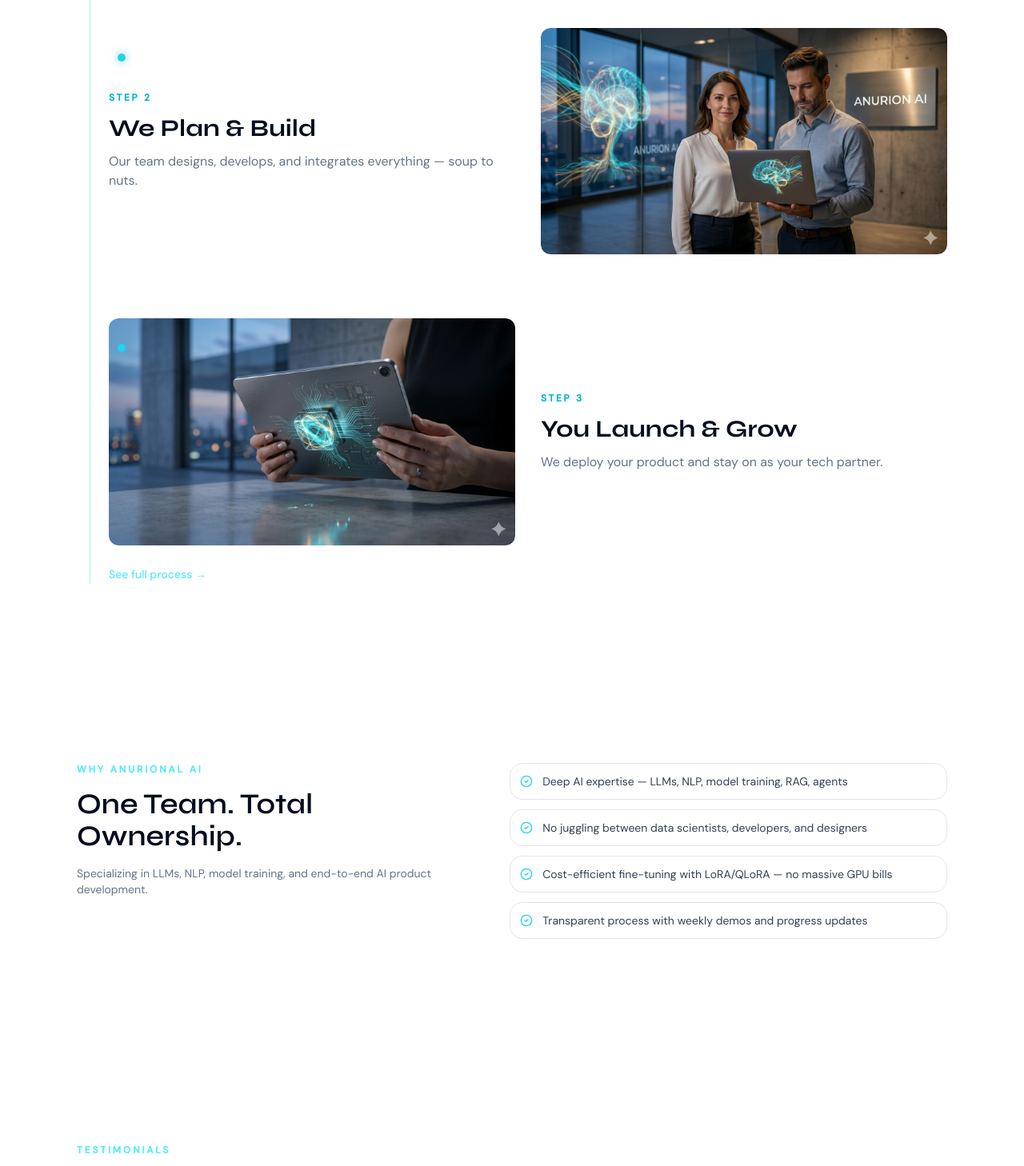
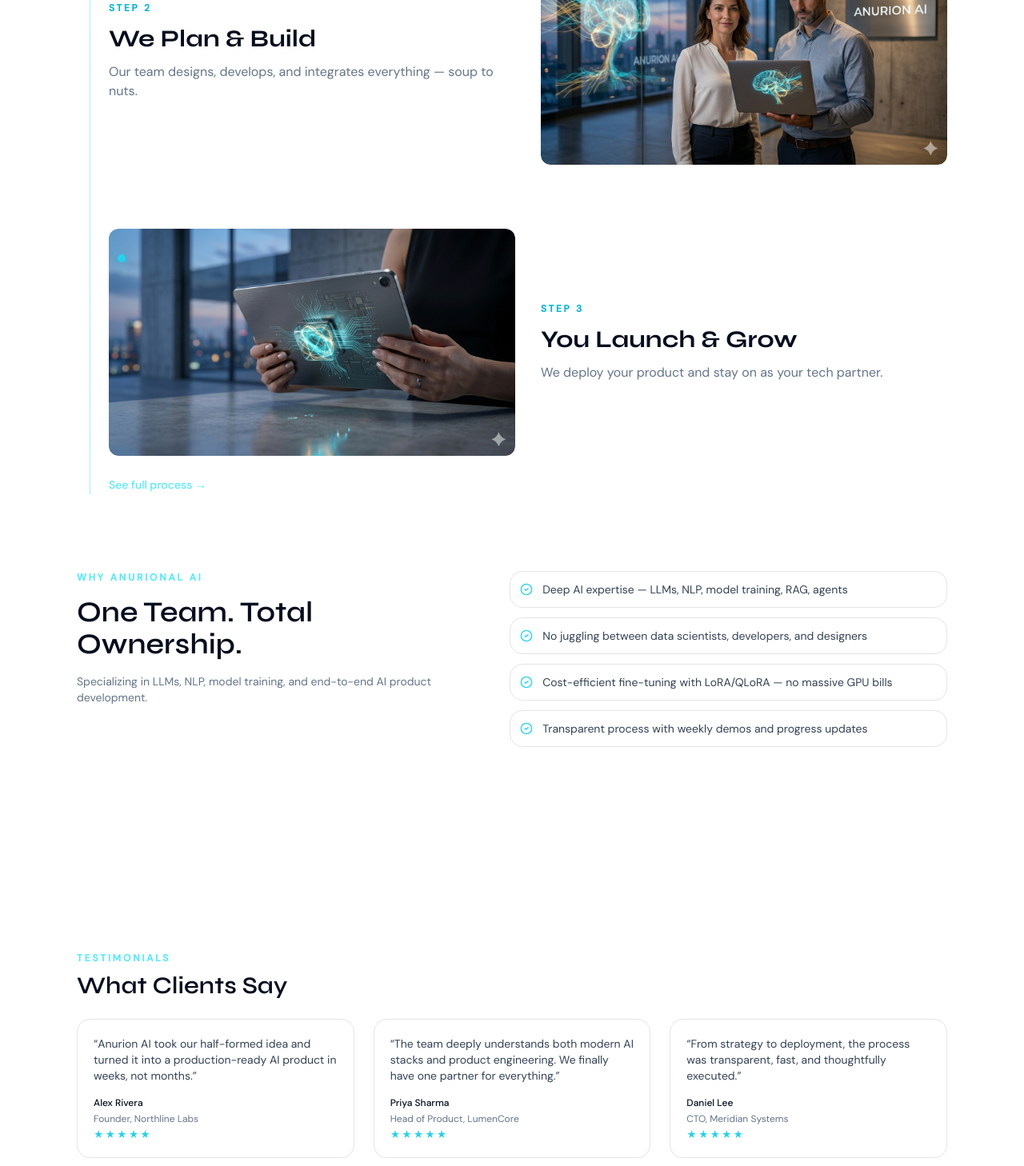
Before and after one commit to aianurion-maker/website, a Next.js app: page / in a window 1280 px wide. Shown: the part 2055-3513 px from the top of the page at 80% size. Built offline with nearby package versions, Linux system fonts and the light colour scheme.

Commit message:
fix: remove excess whitespace around process section

```diff
--- a/app/page.tsx
+++ b/app/page.tsx
@@ -166,7 +166,7 @@ export default function Home() {
       </section>
 
       {/* How it works teaser */}
-      <section className="mx-auto max-w-6xl px-4 py-24 mt-16 md:px-6 lg:px-8">
+      <section className="mx-auto max-w-6xl px-4 py-12 md:px-6 lg:px-8">
         <FadeInSection>
           <div className="relative pl-10">
             <div className="pointer-events-none absolute left-4 top-0 h-full w-px bg-cyan-400/40" />
@@ -238,10 +238,8 @@ export default function Home() {
         </FadeInSection>
       </section>
 
-      <div className="py-4" />
-
       {/* Why Anurional AI */}
-      <section className="mx-auto max-w-6xl px-4 py-24 md:px-6 lg:px-8">
+      <section className="mx-auto max-w-6xl px-4 pt-12 pb-24 md:px-6 lg:px-8">
         <FadeInSection>
           <div className="grid gap-10 md:grid-cols-[1.1fr_1.2fr] md:items-start">
             <div className="space-y-4">
```
